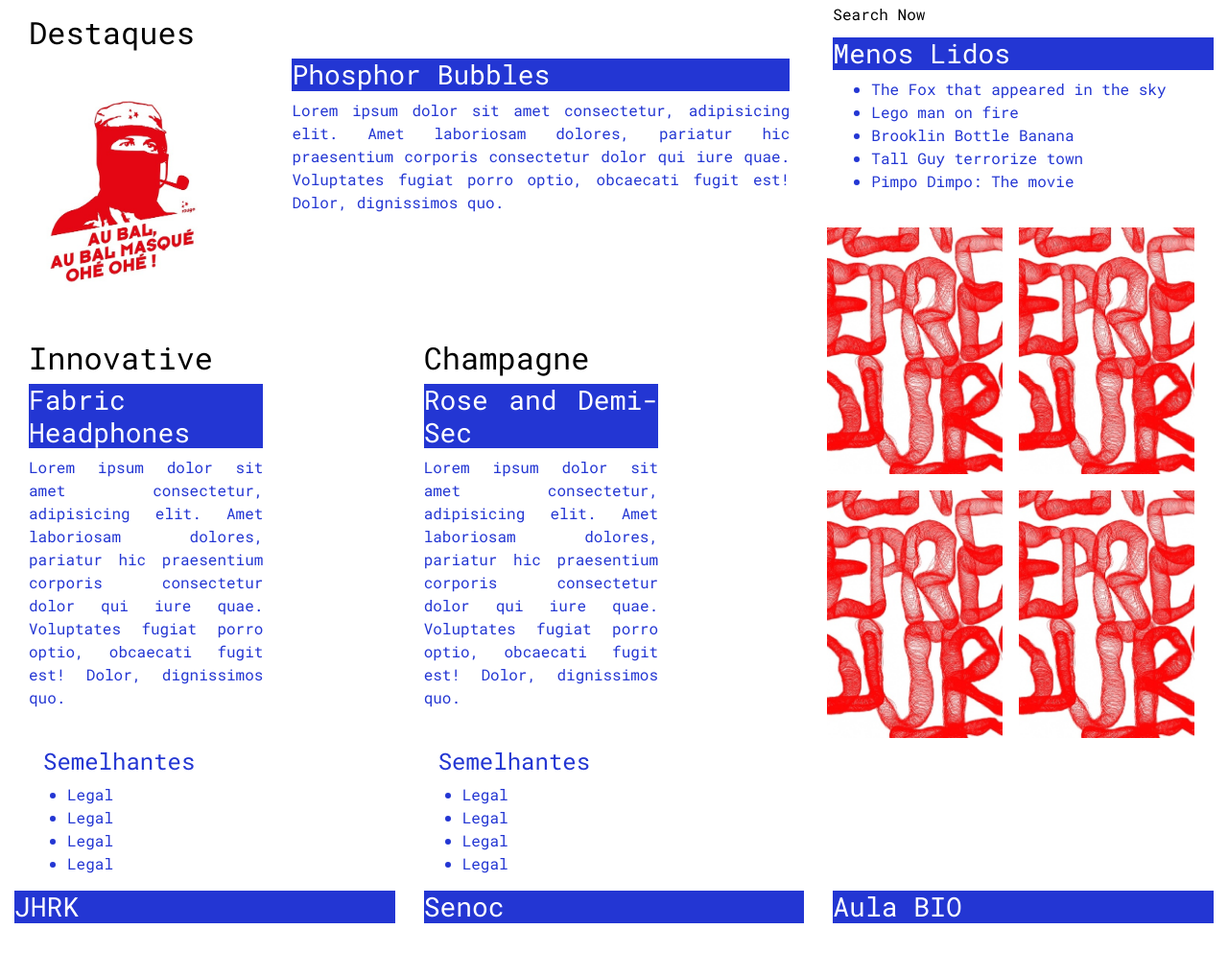
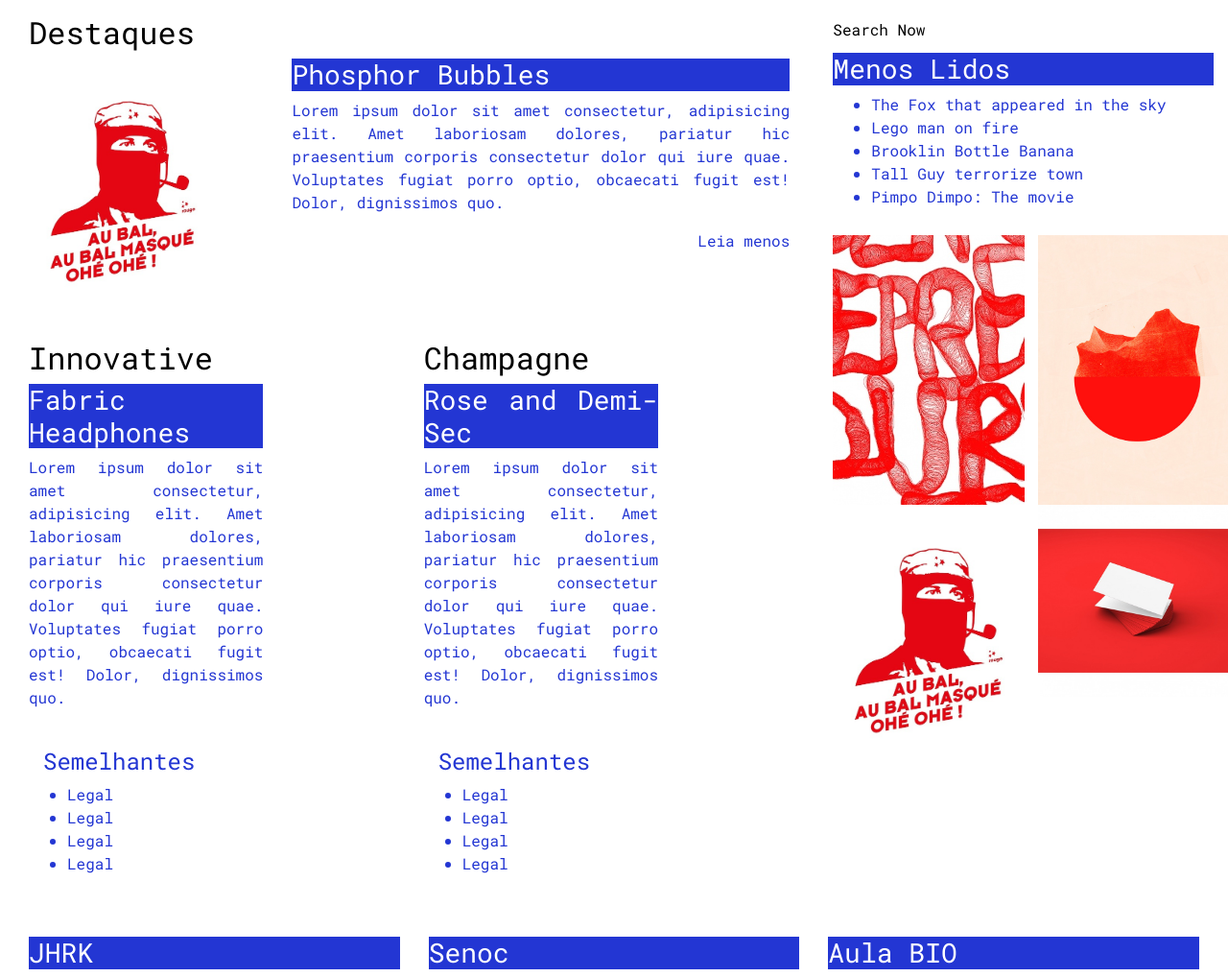
Before and after one commit to JHRK/SiteGrande, a plain HTML site: page index.html in a window 1280 px wide. Shown: the part 201-1219 px from the top of the page at 96% size. Before the commit the page ends 1171 px from the top, so only its background shows below. Drawn offline with nearby package versions, Linux system fonts and the light colour scheme.

Commit message:
fdfsdfdsfdsfds

```diff
--- a/index.html
+++ b/index.html
@@ -52,6 +52,7 @@
                   <div class="col-xl-8 col-sm-12">
                     <h3>Phosphor Bubbles</h3>
                     <p>Lorem ipsum dolor sit amet consectetur, adipisicing elit. Amet laboriosam dolores, pariatur hic praesentium corporis consectetur dolor qui iure quae. Voluptates fugiat porro optio, obcaecati fugit est! Dolor, dignissimos quo.</p>
+                    <a>Leia menos</a>
                   </div>
                 </div>
               </section>
@@ -95,7 +96,7 @@
 
       </main>
 
-      <aside class="col-lg-4 col-12">
+      <aside class="col-lg-4 col-12 mt-3">
           <div class="row">
               <section class="col-12 mt-1 mb-2">
                   <nav>Search Now</nav>
@@ -112,18 +113,19 @@
               </section>
               <section class="col-sm-12 col-xl-12 mt-1 mb-2">
                 <div class="row">
-                  <img src="./img/a56069f285c379cb79b26a5bb9a1d2fb.jpg">
-                  <img src="./img/a56069f285c379cb79b26a5bb9a1d2fb.jpg">
-                  <img src="./img/a56069f285c379cb79b26a5bb9a1d2fb.jpg">
-                  <img src="./img/a56069f285c379cb79b26a5bb9a1d2fb.jpg">
+                  <div class="col-xl-6"><img src="./img/a56069f285c379cb79b26a5bb9a1d2fb.jpg"></div>
+                  <div class="col-xl-6"><img src="./img/6e9c7931b5e60dc51471962eaa4f9be4.jpg"></div>
+                  <div class="col-xl-6"><img src="./img/cf285c3f3e8eee61d1f06d4b537a0837.jpg"></div>
+                  <div class="col-xl-6"><img src="./img/80013a154d5bd7c3ad7917a92d229c06.jpg"></div>
                 </div>
 
               </section>
       </aside>
       </div>
 
-      <footer class="row">
-          <section class="col-lg-4 col-12">
+        <footer class="container-fluid mt-5">
+          <div class="row">
+            <section class="col-lg-4 col-12">
               <h3>JHRK</h3>
           </section>
           <section class="col-lg-4 col-12">
@@ -132,7 +134,10 @@
           <section class="col-lg-4 col-12">
               <H3>Aula BIO</H3>
           </section>
+        </div>
+
       </footer>
+
 
       <script src="https://cdn.jsdelivr.net/npm/jquery@3.5.1/dist/jquery.slim.min.js" integrity="sha384-DfXdz2htPH0lsSSs5nCTpuj/zy4C+OGpamoFVy38MVBnE+IbbVYUew+OrCXaRkfj" crossorigin="anonymous"></script>
       <script src="https://cdn.jsdelivr.net/npm/bootstrap@4.6.2/dist/js/bootstrap.bundle.min.js" integrity="sha384-Fy6S3B9q64WdZWQUiU+q4/2Lc9npb8tCaSX9FK7E8HnRr0Jz8D6OP9dO5Vg3Q9ct" crossorigin="anonymous"></script>
--- a/style.css
+++ b/style.css
@@ -8,6 +8,7 @@ header{
     height: 200px;
     background-color: #ffffff;
     text-align: justify;
+    border-bottom: 5px solid #f30008;
 }
 
 
@@ -35,6 +36,10 @@ nav{
 main{
     height: auto;
     text-align: justify;
+}
+
+main a{
+    float: right;
 }
 
 main img{
@@ -66,7 +71,6 @@ aside li ul{
 
 aside img{
     width: 200px;
-    padding: 2%;
 }
 
 footer{
```
